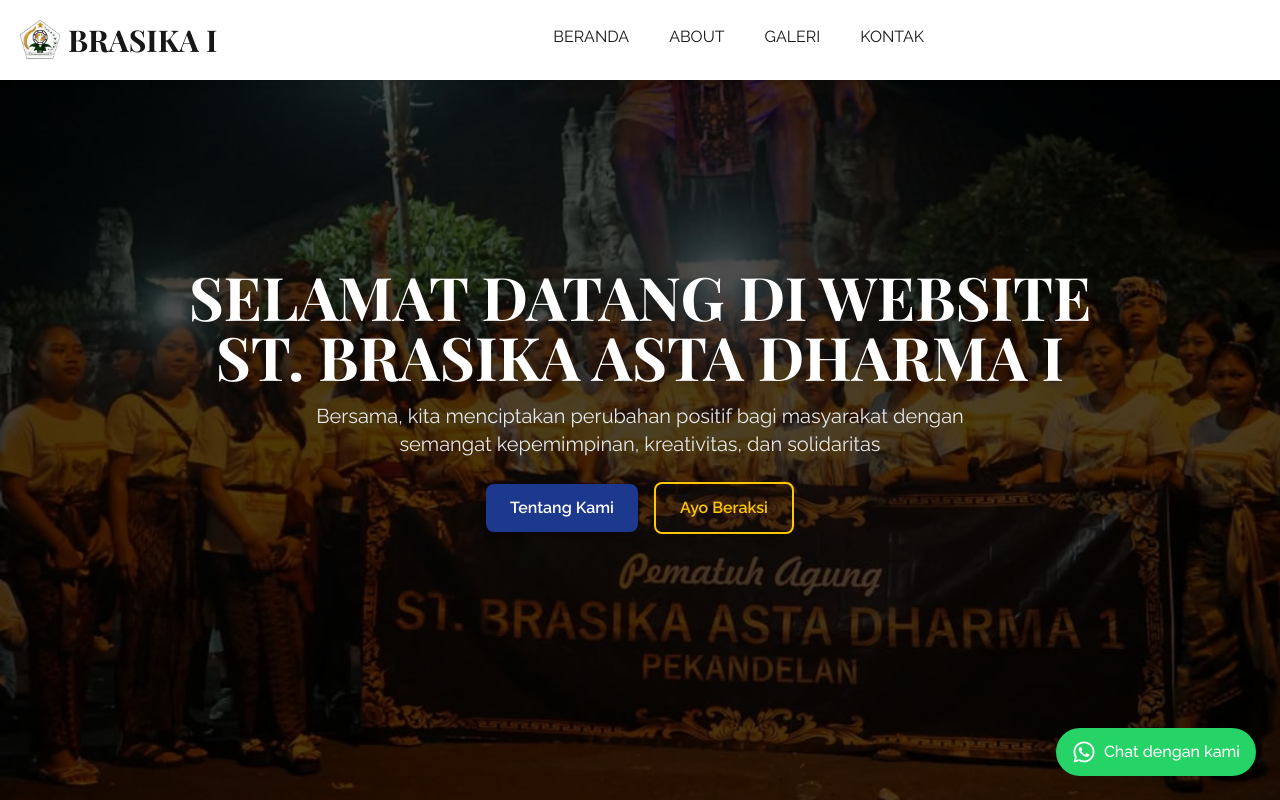
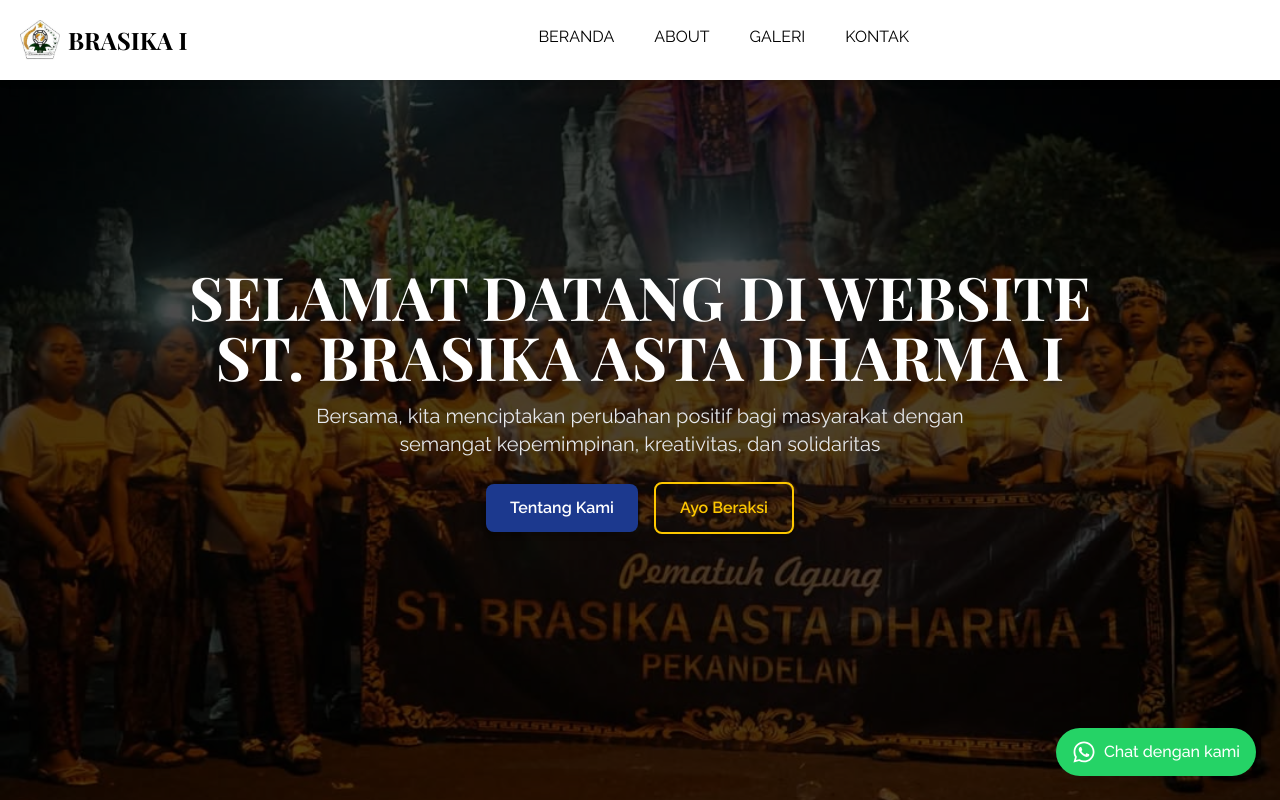
Before and after one commit to Kamapra18/brasika1, a Next.js app: page / in a window 1280 px wide. Shown: the top 800 px of the page. Built offline with nearby package versions, Linux system fonts and the light colour scheme; a web font is replaced by a local one.

Commit message:
perbaikan bug warna font

```diff
--- a/src/app/components/navbar.tsx
+++ b/src/app/components/navbar.tsx
@@ -36,29 +36,29 @@ export default function NavbarSection() {
                             width={40}
                             height={35}
                         />
-                        <h1 className="text-2xl md:text-3xl font-bold uppercase">Brasika I</h1>
+                        <h1 className="text-2xl md:text-3x text-black font-bold uppercase">Brasika I</h1>
                     </div>
                     <nav className="hidden md:flex gap-10 uppercase">
-                        <Link href="/" className="hover:text-gray-600 group">
+                        <Link href="/" className="text-black hover:text-gray-600 group">
                             Beranda
                             <span className="block w-10 h-0.5 bg-gray-700 mt-1 mx-auto transition-all duration-300 ease-in-out opacity-0 scale-x-0 group-hover:opacity-100 group-hover:scale-x-100"></span>
                         </Link>
-                        <Link href="/about" className="hover:text-gray-600 group">
+                        <Link href="/about" className="text-black hover:text-gray-600 group">
                             About
                             <span className="block w-10 h-0.5 bg-gray-600 mt-1 mx-auto transition-all duration-300 ease-in-out opacity-0 scale-x-0 group-hover:opacity-100 group-hover:scale-x-100"></span>
                         </Link>
-                        <Link href="/gallery" className="hover:text-gray-600 group">
+                        <Link href="/gallery" className="text-black hover:text-gray-600 group">
                             Galeri
                             <span className="block w-10 h-0.5 bg-gray-700 mt-1 mx-auto transition-all duration-300 ease-in-out opacity-0 scale-x-0 group-hover:opacity-100 group-hover:scale-x-100"></span>
                         </Link>
-                        <Link href="/contact" className="hover:text-gray-600 group">
+                        <Link href="/contact" className="text-black hover:text-gray-600 group">
                             Kontak
                             <span className="block w-10 h-0.5 bg-gray-700 mt-1 mx-auto transition-all duration-300 ease-in-out opacity-0 scale-x-0 group-hover:opacity-100 group-hover:scale-x-100"></span>
                         </Link>
                     </nav>
                     <div className="flex items-center gap-4">
                         {/* Burger Menu Button */}
-                        <button className="md:hidden" onClick={() => setIsOpen(!isOpen)}>
+                        <button className="md:hidden text-black" onClick={() => setIsOpen(!isOpen)}>
                             {isOpen ? <X size={24} /> : <Menu size={24} />}
                         </button>
                     </div>
@@ -71,10 +71,10 @@ export default function NavbarSection() {
                     ref={menuRef}
                     className="md:hidden flex flex-col items-center gap-4 mt-20 pb-3 border-t bg-white shadow-md fixed top-0 left-0 w-full z-40"
                 >
-                    <Link href="/" className="hover:text-gray-600" onClick={() => setIsOpen(false)}>Beranda</Link>
-                    <Link href="/about" className="hover:text-gray-600" onClick={() => setIsOpen(false)}>About</Link>
-                    <Link href="/gallery" className="hover:text-gray-600" onClick={() => setIsOpen(false)}>Galeri</Link>
-                    <Link href="/contact" className="hover:text-gray-600" onClick={() => setIsOpen(false)}>Kontak</Link>
+                    <Link href="/" className="text-black hover:text-gray-600" onClick={() => setIsOpen(false)}>Beranda</Link>
+                    <Link href="/about" className="text-black hover:text-gray-600" onClick={() => setIsOpen(false)}>About</Link>
+                    <Link href="/gallery" className="text-black hover:text-gray-600" onClick={() => setIsOpen(false)}>Galeri</Link>
+                    <Link href="/contact" className="text-black hover:text-gray-600" onClick={() => setIsOpen(false)}>Kontak</Link>
                 </nav>
             )}
         </>
```
